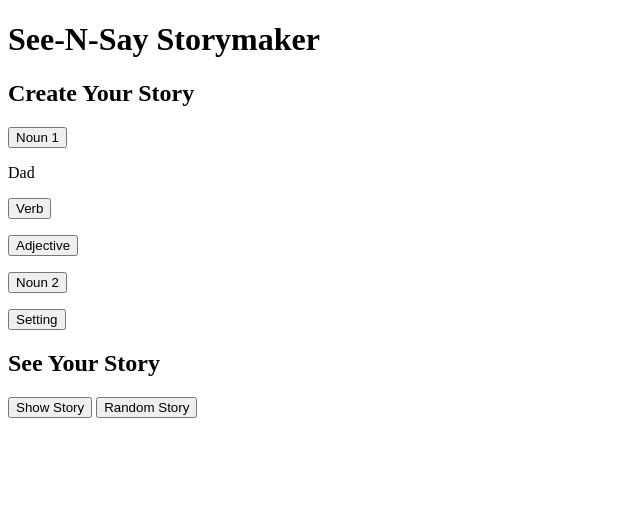
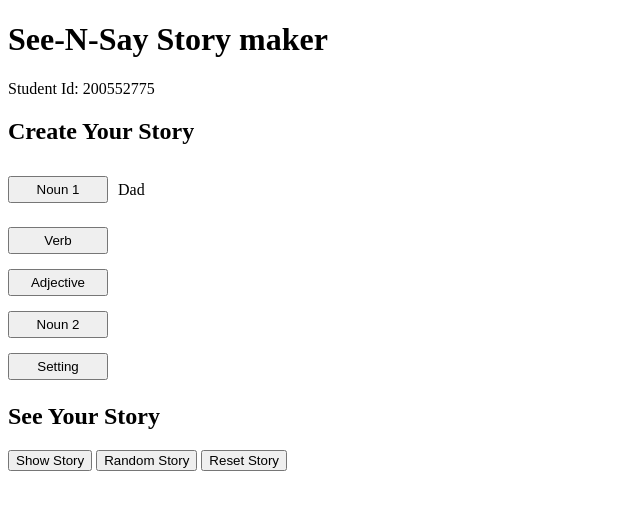
Before and after one commit to VedantPatel-1905/Random_story_generator, a plain HTML site: page index.html in a window 1280 px wide. Both pictures are taken after a click on the button "Noun 1". Shown: the whole page, without its empty margins (0-640 px from the left). Drawn offline with Linux system fonts and the light colour scheme.

Commit message:
updated story generator

```diff
--- /dev/null
+++ b/CSS/style.css
@@ -0,0 +1,12 @@
+section > div> div>button
+{
+    height: 2em;
+    width: 100px;
+    margin: 0 10px 0 0;
+}
+section > div> div
+{
+    display: flex;
+    margin: 10px 0;
+    align-items: center;
+}
--- a/index.html
+++ b/index.html
@@ -6,30 +6,44 @@
 	<title>Assignment 1 | COMP1073 Client-Side JavaScript</title>
 	<meta name="viewport" content="width=device-width, initial-scale=1.0" />
 	<script src="./js/storymaker.js" defer></script>
+	<link rel="stylesheet" href="./CSS/style.css">
 </head>
 
 <body>
-	<h1>See-N-Say Storymaker</h1>
-	<p id="studentId"></p>
+	<h1>See-N-Say Story maker</h1>
+	<p id="studentId">Student Id: 200552775</p>
 	<section>
 		<!-- Section with all the buttons for the user to build their story -->
 		<h2>Create Your Story</h2>
+		<div>
+			<div>
 				<button id="noun1">Noun 1</button>
 				<p id="choosenNoun1"></p>
+			</div>
+			<div>
 				<button id="verb">Verb</button>
 				<p id="choosenVerb"></p>
+			</div>
+			<div>
 				<button id="adjective">Adjective</button>
 				<p id="choosenAdjective"></p>
+			</div>
+			<div>
 				<button id="noun2">Noun 2</button>
 				<p id="choosenNoun2"></p>
+			</div>
+			<div>
 				<button id="setting">Setting</button>
 				<p id="choosenSetting"></p>
+			</div>
+		</div>
 	</section>
 	<section>
 		<!-- Section with playback controls to see or hear the story -->
 		<h2>See Your Story</h2>
 		<button id="playback">Show Story</button>
 		<button id="random">Random Story</button>
+		<button id="reset">Reset Story</button>
 		<!-- Empty paragraph to display the story -->
 		<p id="story"></p>
 	</section>
--- a/js/storymaker.js
+++ b/js/storymaker.js
@@ -8,7 +8,7 @@ const verbBtn = document.querySelector("#verb");
 const adjectiveBtn = document.querySelector("#adjective");
 const nounBtn2 = document.querySelector("#noun2");
 const settingBtn = document.querySelector("#setting");
-
+const resetBtn = document.querySelector("#reset");
 
 // Constants for p tag to display query selectors
 const nounPara1 = document.querySelector("#choosenNoun1");
@@ -93,6 +93,17 @@ function random_on_click() {
     storyPara.textContent = noun1+ " " + verb+ " " + adjective+ " " + noun2+ " " + setting;
 }
 
+function reset_on_click()
+{
+    storyPara.textContent = "";
+    noun1 = noun2 = verb = adjective = setting = "";
+    settingPara.textContent = setting;
+    nounPara2.textContent = noun2;
+    adjectivePara.textContent = adjective;
+    verbPara.textContent = verb;
+    nounPara1.textContent = noun1;
+}
+
 /* Event Listeners
 -------------------------------------------------- */
 nounBtn1.addEventListener("click",noun1_on_click);
@@ -102,3 +113,4 @@ nounBtn2.addEventListener("click",noun2_on_click);
 settingBtn.addEventListener("click",setting_on_click);
 playback.addEventListener("click",playback_on_click)
 random.addEventListener("click",random_on_click)
+resetBtn.addEventListener("click",reset_on_click)
```
Lines whose indentation alone changed are shown as unchanged.
